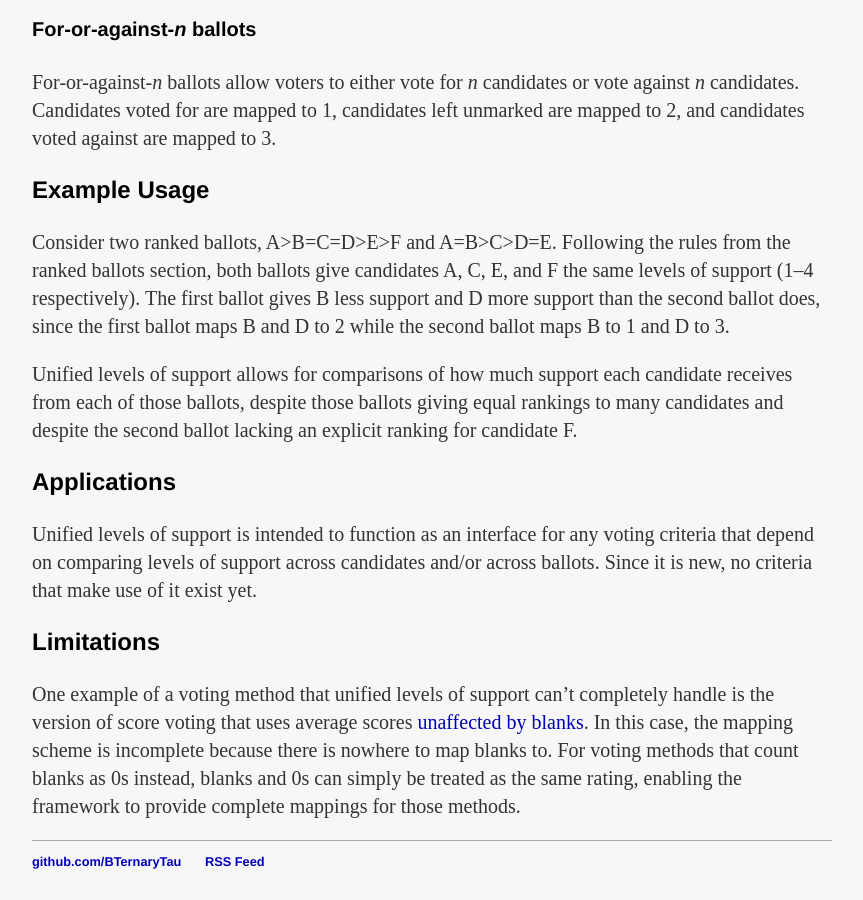
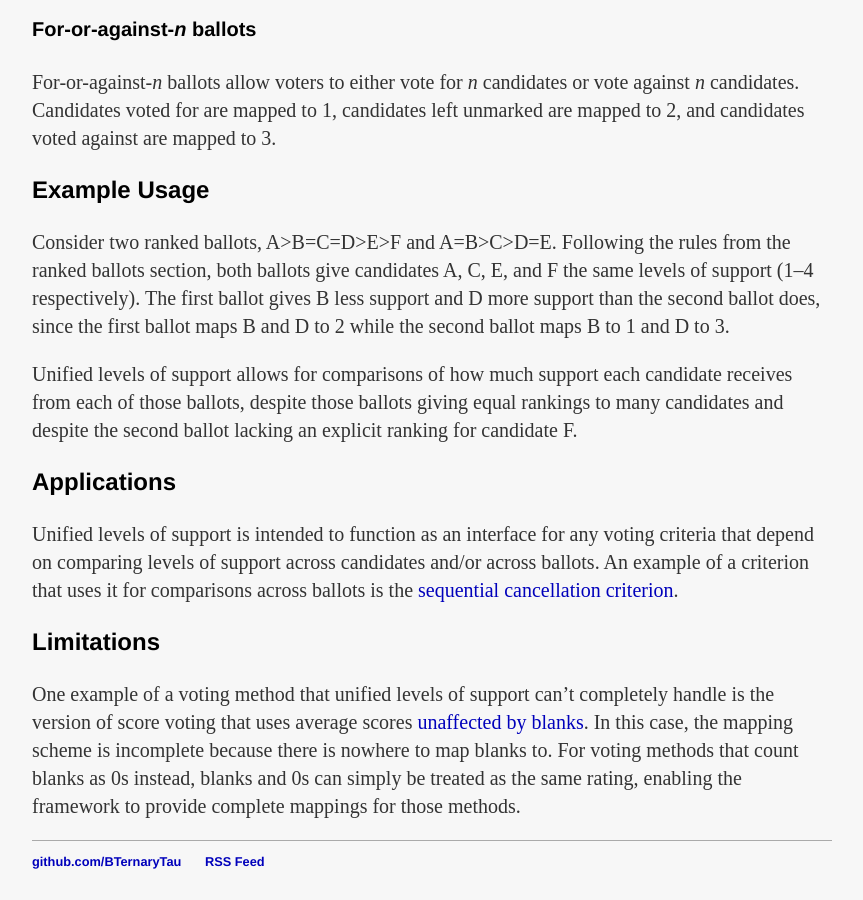
Before and after one commit to BTernaryTau/bternarytau.github.io, a Jekyll site: the page built from miscellaneous/voting-theory/unified-levels-of-support.md, in a window 1280 px wide and 900 px high, scrolled down 1323 px. Shown: the whole window, without its empty margins (208-1071 px from the left). Built offline with Jekyll 4.4.1, drawn with Linux system fonts in a browser that asks for light colours; nearby versions of some CDN libraries; comment, search, counter and statistics services are not loaded.

Commit message:
Update ULS with example application

```diff
--- a/miscellaneous/voting-theory/unified-levels-of-support.md
+++ b/miscellaneous/voting-theory/unified-levels-of-support.md
@@ -43,7 +43,7 @@ Unified levels of support allows for comparisons of how much support each candid
 
 ### Applications
 
-Unified levels of support is intended to function as an interface for any voting criteria that depend on comparing levels of support across candidates and/or across ballots. Since it is new, no criteria that make use of it exist yet.
+Unified levels of support is intended to function as an interface for any voting criteria that depend on comparing levels of support across candidates and/or across ballots. An example of a criterion that uses it for comparisons across ballots is the [sequential cancellation criterion](/miscellaneous/voting-theory/sequential-cancellation-criterion).
 
 ### Limitations
 
```
